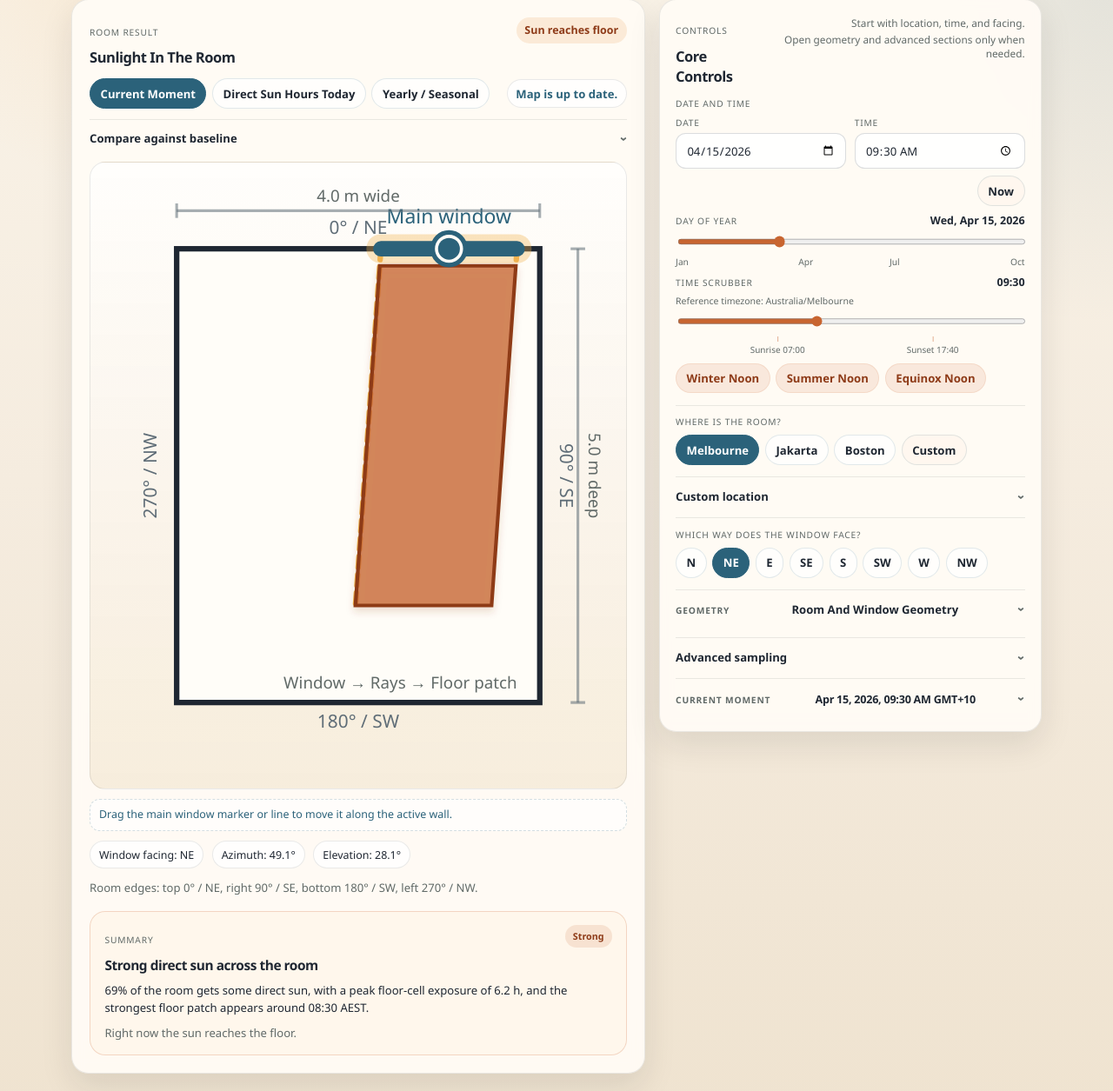
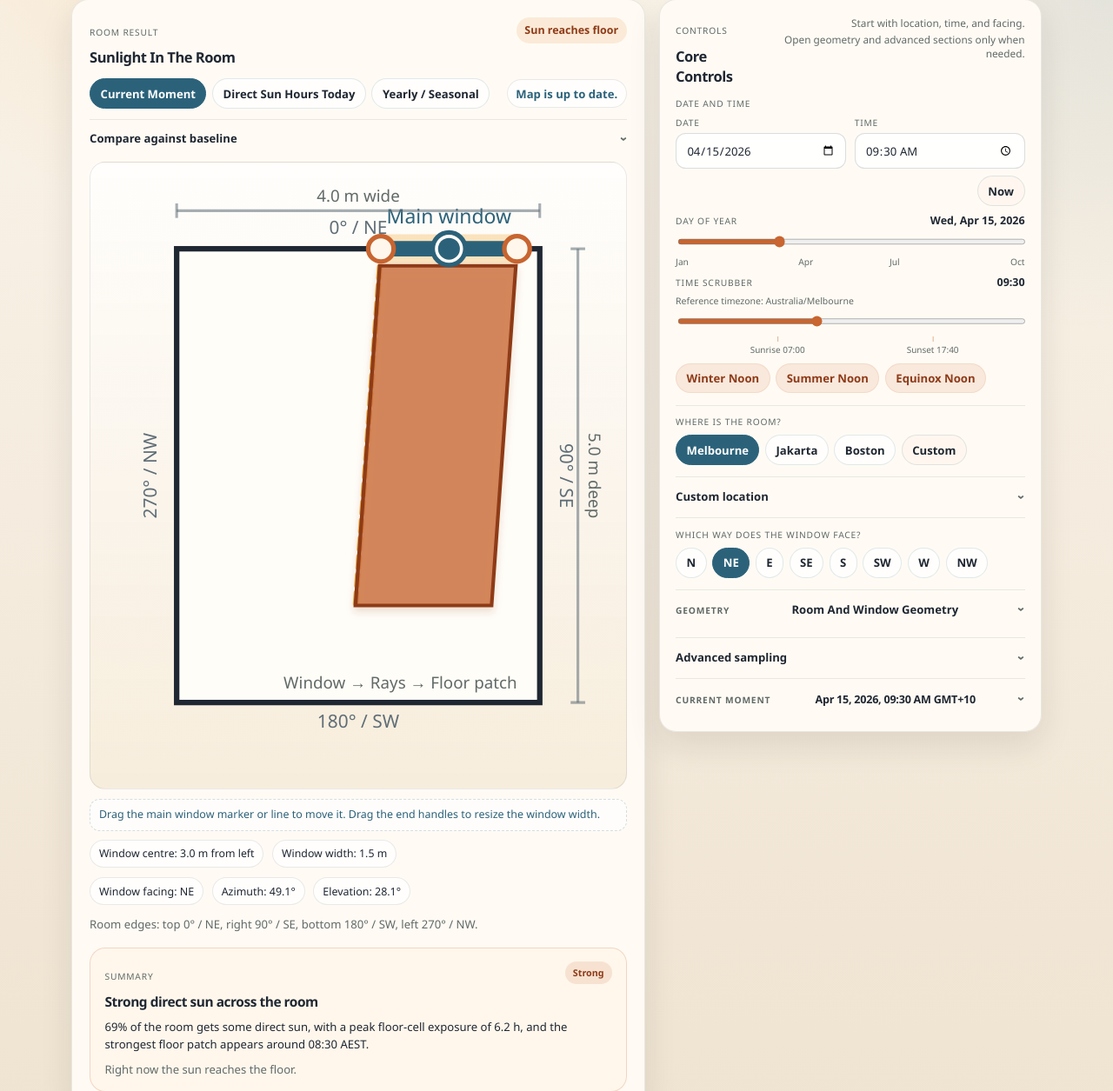
Before and after one commit to adhni/sunlight_house_project, a Flask app: page / in a window 1280 px wide. Shown: the part 172-1427 px from the top of the page at 87% size. Run offline with Flask 3, Linux system fonts and the light colour scheme; some libraries are stand-ins or nearby versions.

Commit message:
Add window resize handles

```diff
--- a/static/app.js
+++ b/static/app.js
@@ -61,6 +61,7 @@
   const defaultUpdateMessage = "Map is up to date.";
   const baselineStorageKey = "sunlight-house-baseline";
   let activeWindowDrag = null;
+  let activeWindowResize = null;
 
   function isLeapYear(year) {
     return (year % 4 === 0 && year % 100 !== 0) || year % 400 === 0;
@@ -318,6 +319,23 @@
 
   function clamp(value, min, max) {
     return Math.min(Math.max(value, min), max);
+  }
+
+  function currentWindowMetrics(payload = currentPayload) {
+    const segment = payload.windows[0].wall_segment_xy;
+    const centerFromSegment = (Math.abs(segment[1][0] - segment[0][0]) > 0.0001)
+      ? (segment[0][0] + segment[1][0]) / 2
+      : (segment[0][1] + segment[1][1]) / 2;
+    const widthFromSegment = Math.abs(segment[1][0] - segment[0][0]) || Math.abs(segment[1][1] - segment[0][1]);
+    return {
+      center: parseFiniteNumber(windowSpanCenterInput.value) ?? centerFromSegment,
+      width: parseFiniteNumber(windowWidthInput.value) ?? widthFromSegment,
+    };
+  }
+
+  function updateWindowGeometryReadout(centerValue, widthValue) {
+    setText("window-centre-readout", `Window centre: ${centerValue.toFixed(1)} m from left`);
+    setText("window-width-readout", `Window width: ${widthValue.toFixed(1)} m`);
   }
 
   function compassLabelForDegrees(degrees) {
@@ -657,9 +675,7 @@
     const wall = payload.active_window.wall;
     const roomWidth = payload.room.width;
     const roomDepth = payload.room.depth;
-    const segment = payload.windows[0].wall_segment_xy;
-    const segmentWidth = Math.abs(segment[1][0] - segment[0][0]) || Math.abs(segment[1][1] - segment[0][1]);
-    const windowWidth = parseFiniteNumber(windowWidthInput.value) ?? segmentWidth;
+    const { width: windowWidth } = currentWindowMetrics(payload);
     const halfSpan = windowWidth / 2;
 
     if (wall === "north" || wall === "south") {
@@ -686,6 +702,30 @@
     const bounds = windowWallBounds(payload);
     const clampedCenter = clamp(centerValue, bounds.min, bounds.max);
     const halfWindow = bounds.halfWindow;
+
+    if (wall === "north") {
+      return [[clampedCenter - halfWindow, roomDepth], [clampedCenter + halfWindow, roomDepth]];
+    }
+    if (wall === "south") {
+      return [[clampedCenter - halfWindow, 0], [clampedCenter + halfWindow, 0]];
+    }
+    if (wall === "east") {
+      return [[roomWidth, clampedCenter - halfWindow], [roomWidth, clampedCenter + halfWindow]];
+    }
+    return [[0, clampedCenter - halfWindow], [0, clampedCenter + halfWindow]];
+  }
+
+  function wallSegmentFromMetrics(payload, centerValue, widthValue) {
+    const wall = payload.active_window.wall;
+    const roomWidth = payload.room.width;
+    const roomDepth = payload.room.depth;
+    const minWidth = 0.2;
+    const maxWidth = wall === "north" || wall === "south"
+      ? roomWidth
+      : roomDepth;
+    const safeWidth = clamp(widthValue, minWidth, maxWidth);
+    const halfWindow = safeWidth / 2;
+    const clampedCenter = clamp(centerValue, halfWindow, maxWidth - halfWindow);
 
     if (wall === "north") {
       return [[clampedCenter - halfWindow, roomDepth], [clampedCenter + halfWindow, roomDepth]];
@@ -731,6 +771,18 @@
       element.setAttribute("y2", String(endY));
     });
 
+    const startHandle = container.querySelector("#room-window-resize-start");
+    if (startHandle) {
+      startHandle.setAttribute("cx", String(start[0]));
+      startHandle.setAttribute("cy", String(startY));
+    }
+
+    const endHandle = container.querySelector("#room-window-resize-end");
+    if (endHandle) {
+      endHandle.setAttribute("cx", String(end[0]));
+      endHandle.setAttribute("cy", String(endY));
+    }
+
     const circle = container.querySelector("#room-window-handle");
     if (circle) {
       circle.setAttribute("cx", String(midX));
@@ -748,6 +800,10 @@
       sourceText.setAttribute("x", String(midX));
       sourceText.setAttribute("y", String(midSvgY - 0.28));
     }
+
+    const newWidth = Math.abs(end[0] - start[0]) || Math.abs(end[1] - start[1]);
+    const newCenter = Math.abs(end[0] - start[0]) > 0.0001 ? midX : midY;
+    updateWindowGeometryReadout(newCenter, newWidth);
   }
 
   function handleWindowDragMove(event) {
@@ -762,7 +818,8 @@
     const rawCenter = bounds.axis === "x" ? point.x : point.y;
     const snappedCenter = Math.round(clamp(rawCenter, bounds.min, bounds.max) * 10) / 10;
     windowSpanCenterInput.value = snappedCenter.toFixed(1);
-    updateRoomWindowPreview(wallSegmentFromCenter(currentPayload, snappedCenter));
+    const { width } = currentWindowMetrics();
+    updateRoomWindowPreview(wallSegmentFromMetrics(currentPayload, snappedCenter, width));
     setUpdateStatus("Release to update the sunlight preview.", "draft");
   }
 
@@ -783,6 +840,46 @@
     document.body.classList.remove("is-dragging-window");
     activeWindowDrag = null;
     scheduleRefresh("Window moved. Updating preview...");
+  }
+
+  function handleWindowResizeMove(event) {
+    if (!activeWindowResize) {
+      return;
+    }
+    const point = roomPointFromPointer(activeWindowResize.svg, event);
+    if (!point) {
+      return;
+    }
+    const wall = currentPayload.active_window.wall;
+    const axisValue = wall === "north" || wall === "south" ? point.x : point.y;
+    const { center } = currentWindowMetrics();
+    const maxHalfWidth = wall === "north" || wall === "south"
+      ? Math.min(center, currentPayload.room.width - center)
+      : Math.min(center, currentPayload.room.depth - center);
+    const rawHalfWidth = Math.abs(axisValue - center);
+    const snappedWidth = Math.round(clamp(rawHalfWidth * 2, 0.2, maxHalfWidth * 2) * 10) / 10;
+    windowWidthInput.value = snappedWidth.toFixed(1);
+    updateRoomWindowPreview(wallSegmentFromMetrics(currentPayload, center, snappedWidth));
+    setUpdateStatus("Release to update the sunlight preview.", "draft");
+  }
+
+  function endWindowResize(event) {
+    if (!activeWindowResize) {
+      return;
+    }
+    if (event && activeWindowResize.svg.releasePointerCapture && event.pointerId !== undefined) {
+      try {
+        activeWindowResize.svg.releasePointerCapture(event.pointerId);
+      } catch (error) {
+        console.debug(error);
+      }
+    }
+    window.removeEventListener("pointermove", handleWindowResizeMove);
+    window.removeEventListener("pointerup", endWindowResize);
+    window.removeEventListener("pointercancel", endWindowResize);
+    document.body.classList.remove("is-dragging-window");
+    activeWindowResize = null;
+    scheduleRefresh("Window resized. Updating preview...");
   }
 
   function wireRoomWindowDrag() {
@@ -809,6 +906,35 @@
         window.addEventListener("pointerup", endWindowDrag);
         window.addEventListener("pointercancel", endWindowDrag);
         handleWindowDragMove(event);
+      });
+    });
+  }
+
+  function wireRoomWindowResize() {
+    const container = document.getElementById("room-snapshot-svg");
+    const svg = container ? container.querySelector("svg") : null;
+    const resizeHandles = container ? Array.from(container.querySelectorAll("[data-window-resize-handle]")) : [];
+    if (!container || !svg || resizeHandles.length === 0) {
+      return;
+    }
+
+    resizeHandles.forEach((handle) => {
+      handle.addEventListener("pointerdown", (event) => {
+        event.preventDefault();
+        event.stopPropagation();
+        activeWindowResize = { svg, handle: handle.dataset.windowResizeHandle };
+        document.body.classList.add("is-dragging-window");
+        if (svg.setPointerCapture && event.pointerId !== undefined) {
+          try {
+            svg.setPointerCapture(event.pointerId);
+          } catch (error) {
+            console.debug(error);
+          }
+        }
+        window.addEventListener("pointermove", handleWindowResizeMove);
+        window.addEventListener("pointerup", endWindowResize);
+        window.addEventListener("pointercancel", endWindowResize);
+        handleWindowResizeMove(event);
       });
     });
   }
@@ -851,6 +977,8 @@
     }).join("");
 
     const dragCursor = activeWindow.wall === "north" || activeWindow.wall === "south" ? "ew-resize" : "ns-resize";
+    const resizeHandleStart = `<circle id="room-window-resize-start" data-window-resize-handle="start" cx="${windowA[0]}" cy="${depth - windowA[1]}" r="0.14" fill="#fff7ec" stroke="#c86530" stroke-width="0.05" pointer-events="all" style="cursor:${dragCursor}"></circle>`;
+    const resizeHandleEnd = `<circle id="room-window-resize-end" data-window-resize-handle="end" cx="${windowB[0]}" cy="${depth - windowB[1]}" r="0.14" fill="#fff7ec" stroke="#c86530" stroke-width="0.05" pointer-events="all" style="cursor:${dragCursor}"></circle>`;
     const windowLine = `<line id="room-window-line" x1="${windowA[0]}" y1="${depth - windowA[1]}" x2="${windowB[0]}" y2="${depth - windowB[1]}" stroke="#2b627a" stroke-width="0.17" stroke-linecap="round"></line>`;
     const windowGlow = `<line id="room-window-glow" x1="${windowA[0]}" y1="${depth - windowA[1]}" x2="${windowB[0]}" y2="${depth - windowB[1]}" stroke="rgba(240,178,79,0.35)" stroke-width="0.32" stroke-linecap="round"></line>`;
     const windowDragHit = `<line id="room-window-hit" data-window-drag-handle="true" x1="${windowA[0]}" y1="${depth - windowA[1]}" x2="${windowB[0]}" y2="${depth - windowB[1]}" stroke="rgba(43,98,122,0.001)" stroke-width="0.62" stroke-linecap="round" pointer-events="stroke" style="cursor:${dragCursor}"></line>`;
@@ -891,6 +1019,8 @@
         <g filter="url(#patchShadow)">${patchPolygons}</g>
         ${windowLine}
         ${windowDragHit}
+        ${resizeHandleStart}
+        ${resizeHandleEnd}
         ${sourceMarker}
         ${noPatch}
         ${dimensionGuides}
@@ -977,6 +1107,9 @@
 
     setHtml("room-snapshot-svg", createRoomSvg(payload));
     wireRoomWindowDrag();
+    wireRoomWindowResize();
+    const { center, width } = currentWindowMetrics(payload);
+    updateWindowGeometryReadout(center, width);
     setHtml("daily-exposure-svg", createExposureMapSvg(payload, payload.daily.exposure_grid, "Daily sunlight map"));
     updateExposureLegendAndStats(payload.daily.exposure_grid, "daily");
     hideExposureTooltip(dailyExposureTooltip);
--- a/static/styles.css
+++ b/static/styles.css
@@ -672,6 +672,22 @@ input[type="range"] {
   line-height: 1.45;
 }
 
+.geometry-readout {
+  display: flex;
+  flex-wrap: wrap;
+  gap: 10px 12px;
+  margin-top: 12px;
+}
+
+.geometry-readout span {
+  padding: 8px 12px;
+  border-radius: 999px;
+  background: rgba(255, 255, 255, 0.72);
+  border: 1px solid var(--line);
+  color: var(--ink);
+  font-size: 0.94rem;
+}
+
 .snapshot-facts span {
   padding: 8px 12px;
   border-radius: 999px;
--- a/templates/index.html
+++ b/templates/index.html
@@ -117,7 +117,11 @@
               <div class="room-snapshot-shell">
                 <div id="room-snapshot-svg" class="room-snapshot room-snapshot-large"></div>
               </div>
-              <p class="drag-hint">Drag the main window marker or line to move it along the active wall.</p>
+              <p class="drag-hint">Drag the main window marker or line to move it. Drag the end handles to resize the window width.</p>
+              <div class="geometry-readout">
+                <span id="window-centre-readout">Window centre: {{ form_values.window_span_center }} m</span>
+                <span id="window-width-readout">Window width: {{ form_values.window_width }} m</span>
+              </div>
 
               <div class="snapshot-facts">
                 <span id="snapshot-window-fact">Window facing: {{ form_values.window_facing }}</span>
```
